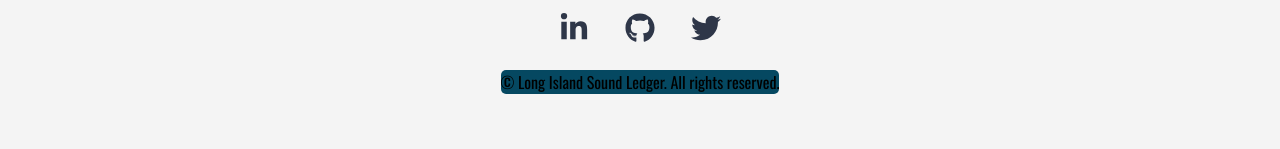
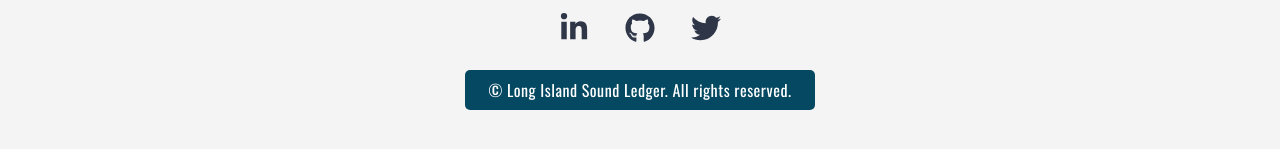
Before and after one commit to michaelcmarafino/knews-app, a React (Create React App) app: page / in a window 1280 px wide. Shown: the part 1420-1569 px from the top of the page. Built offline with nearby package versions, Linux system fonts and the light colour scheme; no server answers.

Commit message:
adjusted footer styles

```diff
--- a/src/components/Footer/Footer.js
+++ b/src/components/Footer/Footer.js
@@ -57,7 +57,11 @@ export default function Footer() {
                     {/* <a href="https://developer.nytimes.com/" title="NYT API">
                         Powered by the NY Times API
                     </a> */}
-                    <p>&copy; Long Island Sound Ledger. All rights reserved.</p>
+                    <a
+                        href="https://longislandsoundledger.netlify.app/"
+                        title="Long Island Sound Ledger">
+                        &copy; Long Island Sound Ledger. All rights reserved.
+                    </a>
                 </div>
             </div>
         </div>
```
